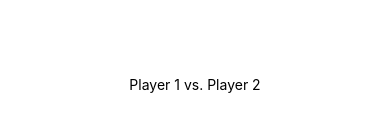
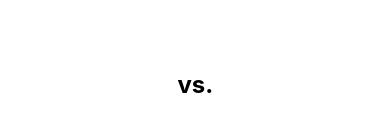
Before and after one commit to TejalKanti/xo-game, a React Native app: screen / in a window 390 px wide. Both pictures are taken after a click on the button "START GAME". Shown: the part 370-502 px from the top of the page. Built offline with nearby package versions, Linux system fonts and the light colour scheme.

Commit message:
code: passed route data to screen

```diff
--- a/App.tsx
+++ b/App.tsx
@@ -39,16 +39,17 @@ function PlayerScreen( { navigation }: any ){
 
      <Button
         title= "Start Game"
-          onPress={() => { navigation.navigate('Game'); } }
+          onPress={() => { navigation.navigate('Game', {player1: player1, player2: player2} ); } }
         />
     </View>
   );
 }
 
 function GameScreen( { navigation, route }: any ){
+  const {player1, player2} = route.params;
 return (
     <View style={styles.container}>
-      <Text>Player 1 vs. Player 2</Text>
+       <Text style={styles.title} > {player1} vs. {player2} </Text>
     </View>
 );
 }
```
